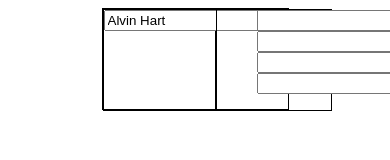
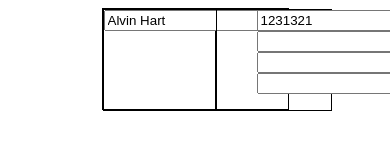
Before and after one commit to greenzombie123/cv-application, a React (Vite) app: page / in a window 390 px wide. Shown: the top 160 px of the page. Built offline with nearby package versions, Linux system fonts and the light colour scheme.

Commit message:
Implement phonenumber componenet

```diff
--- a/src/components/TopInfoSection/ContactInfo.jsx
+++ b/src/components/TopInfoSection/ContactInfo.jsx
@@ -5,7 +5,7 @@ function ContactInfo({ phoneNumber, email, address, socialMedia }) {
   return (
     <ul className="contactInfo">
       <li>
-        <Input />
+        <Input type="tel" value={phoneNumber} placeholder='Enter your phone number' pattern={"[0-9]{3}-[0-9]{3}-[0-9]{4}"}/>
       </li>
       <li>
         <Input />
--- a/src/components/TopInfoSection/TopInfoSection.jsx
+++ b/src/components/TopInfoSection/TopInfoSection.jsx
@@ -4,10 +4,11 @@ import Name from "./Name";
 
 function TopInfoSection() {
     let name = "Alvin Hart"
+    let contactInfo = {phoneNumber:1231321, email:"ggg@", socialMedia:"ggg.twitter", address:"Phoenix, AZ"}
     return (
         <div className="top">
            <Name name={name}/>
-           <ContactInfo/>
+           <ContactInfo {...contactInfo}/>
         </div>
     )
 }
--- a/src/components/UtilityComponents/Input.jsx
+++ b/src/components/UtilityComponents/Input.jsx
@@ -1,6 +1,6 @@
-function Input({value, className, becameText, type = "text"}){
+function Input({value, className, becameText, type = "text", placeholder = null, pattern=null}){
     return(
-        <input type={type} className={className} value={value}/>
+        <input type={type} className={className} value={value} placeholder={placeholder} pattern={pattern}/>
     )
 }
 
```
